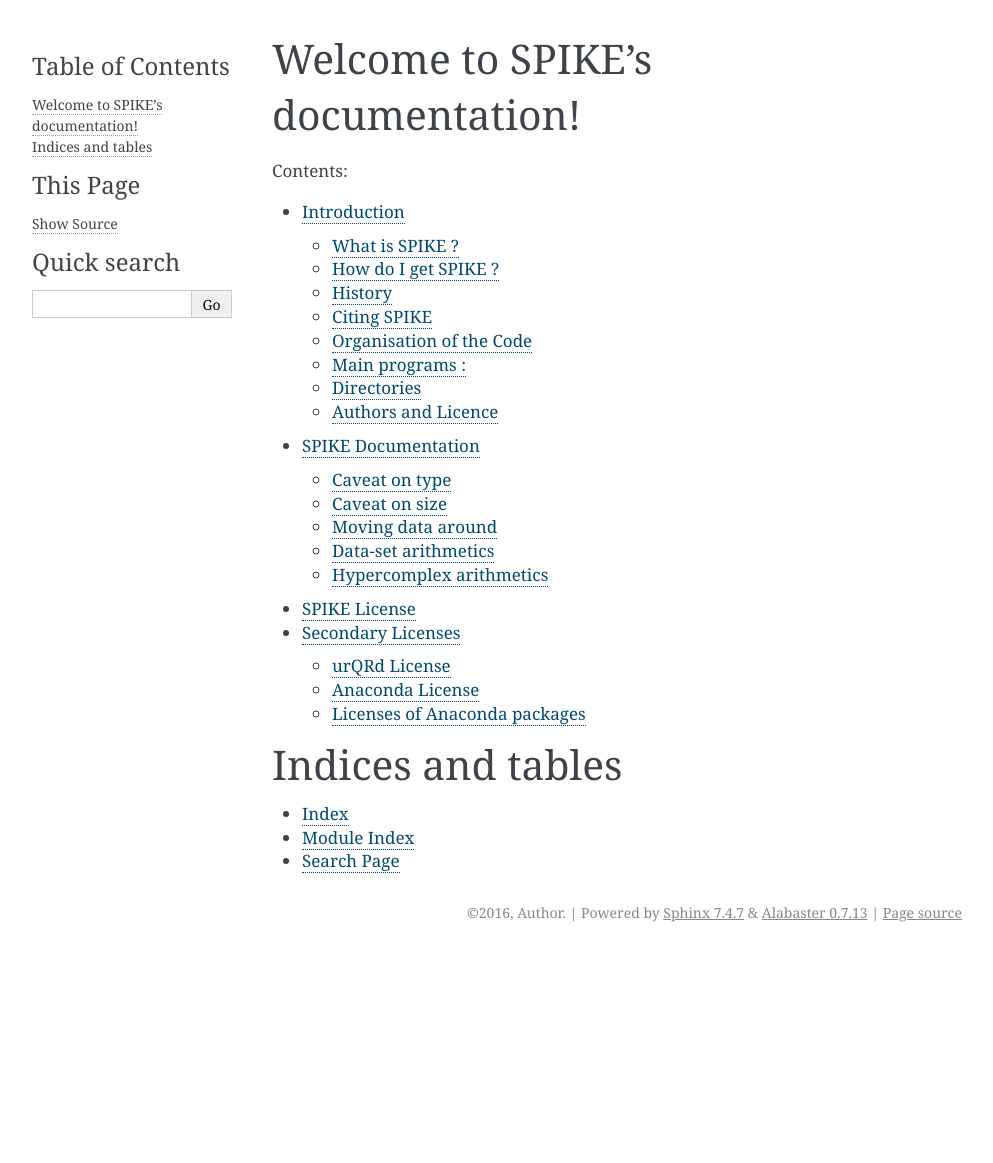
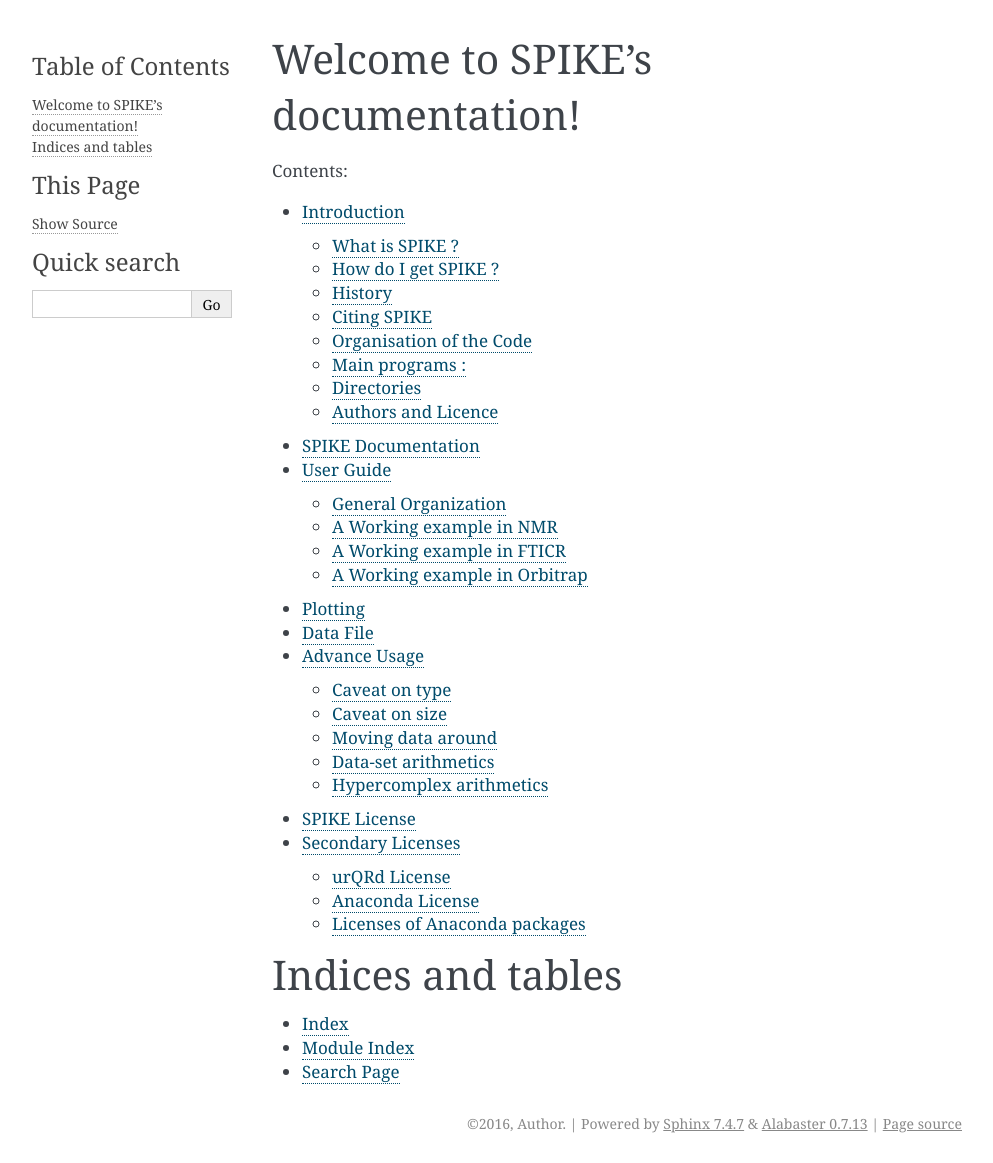
Before and after one commit to spike-project/spike, a Sphinx documentation site: the page built from doc/index.rst, in a window 1280 px wide. Shown: the whole page, without its empty margins (148-1141 px from the left). Built offline with Sphinx 7.4.7, drawn with Linux system fonts in a browser that asks for light colours; pages that are not in the unit, such as notebooks, are missing from menus; before the commit the page ends 952 px from its top, so only the background shows below that.

```diff
--- a/doc/Doc.rst
+++ b/doc/Doc.rst
@@ -1,18 +1,51 @@
 SPIKE Documentation
 ===================
 
-SPIKE organizes its data in two pieces:
+User Guide
+==========
 
- - a large n-dimensionnal real array that contains the actual spectroscopic data
- - an Axis() object, which contains all the caracteristics along the given axis (calibration, data-type, size, etc…)
+General Organization
+--------------------
+    ytbw (yet to be written)
 
-This organisation is the same regardless we are handling NMR Orbitrap or FTICR Data, the Axis() object is just overloaded with the corresponding set of parameters
+
+A Working example in NMR
+------------------------
+    ytbw
+
+
+A Working example in FTICR
+--------------------------
+    ytbw
+
+A Working example in Orbitrap
+-----------------------------
+    ytbw
+
+Plotting
+========
+    ytbw
+
+Data File
+=========
+    ytbw
+
+
+Advance Usage
+=============
+
+SPIKE organizes internally its data in two pieces:
+
+ - a large n-dimensional real array that contains the actual spectroscopic data
+ - an Axis() object, which contains all the characteristics along the given axis (calibration, data-type, size, etc…)
+
+This organization is the same regardless we are handling NMR Orbitrap or FTICR Data, the Axis() object is just overloaded with the corresponding set of parameters
 
 Caveat on type
 --------------
 The main buffer is always a numpy array of type float64. However, some cases requires the spectroscopic data-set to be handled by complexes (for instance phase sensitive NMR of MS spectra). In this case the buffer remains a numpy array of type float64, and the attribute `.type` of the Axis() is set to 1, indicating the buffer should be considered as complex, with the real part located in even entries and imaginary parts located in odd entries (and the size forced to an even number).
 All internal SPIKE routine handle this and will consider complexes a data-set with its `.type` set to 1.
-For a n-Dimensionnal data-set, each axes has a type value, allowing hypercomplex arithmetics (see below)
+For a n-Dimensional data-set, each axes has a type value, allowing hypercomplex arithmetics (see below)
 
 Caveat on size
 --------------
@@ -41,18 +74,24 @@ would create a new buffer, as a `2j` if the complex number $0 +2i$ and the compl
 
 *Remark both examples are actually a bit contrived, as SPIKE allows doing:  (see below) *
 
+.. code:: python
+
     data *= 2		# to mean multiply by 2 the values of the data set
 
 
 If `copy=True` however, a new memory space is created and the data are copied into it.
 
 The main buffer is actually stored in the attribute `.buffer` of an NPKData. Thus `.buffer` is a standard numpy array, so you can actually play with it:
+
+.. code:: python
+
     x = data.buffer[i]
-but this is strongly discouraged, because the data-set is not checked. This syntax is used in some parts of the internal code for optimisation reasons.
+
+but this is strongly discouraged, because the data-set is not checked. This syntax is used in some parts of the internal code for optimization reasons.
 
 Data-set arithmetics
 --------------------
-	ytbw
+
 
 Hypercomplex arithmetics
 ------------------------
```
Also changed, not shown: 2 other files.
